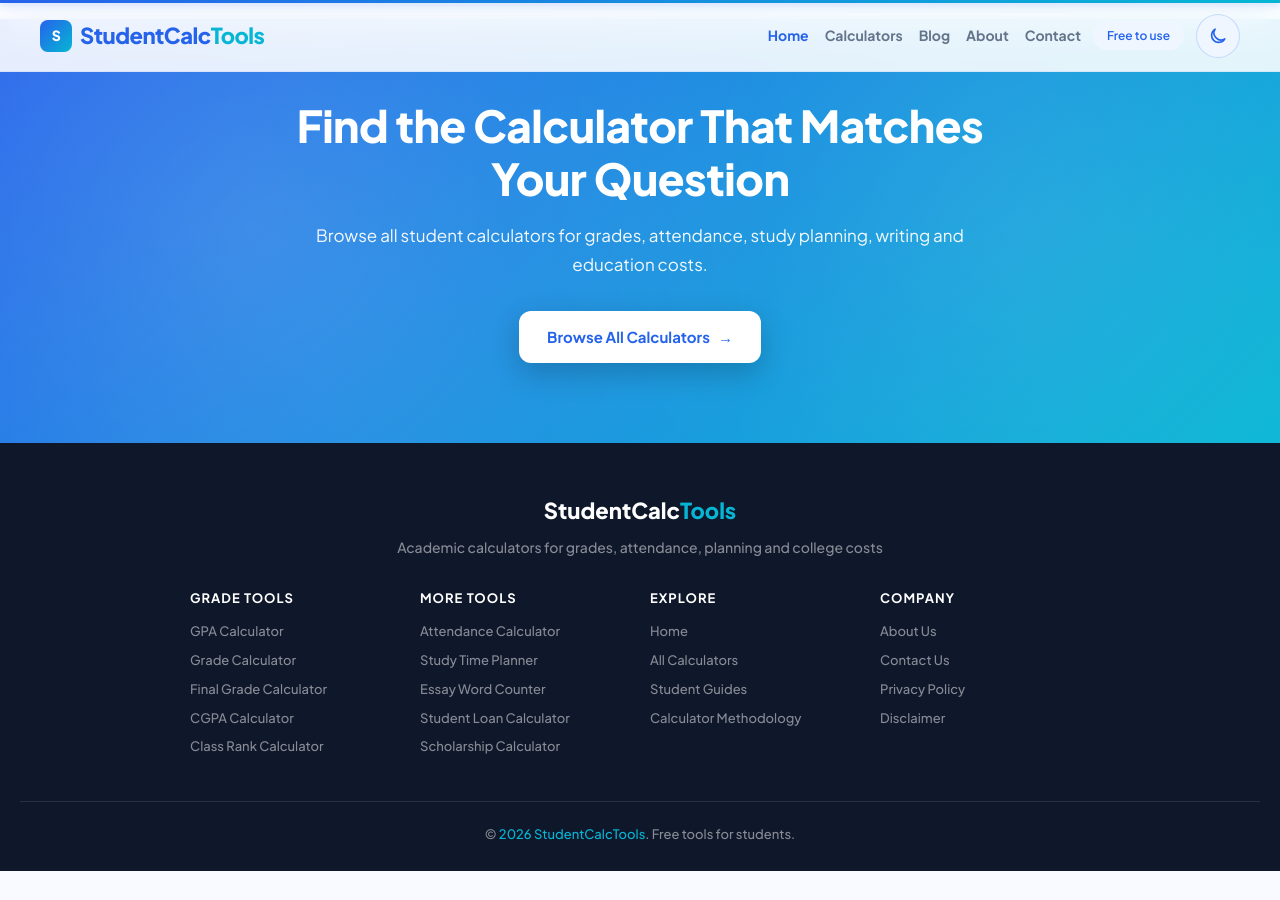
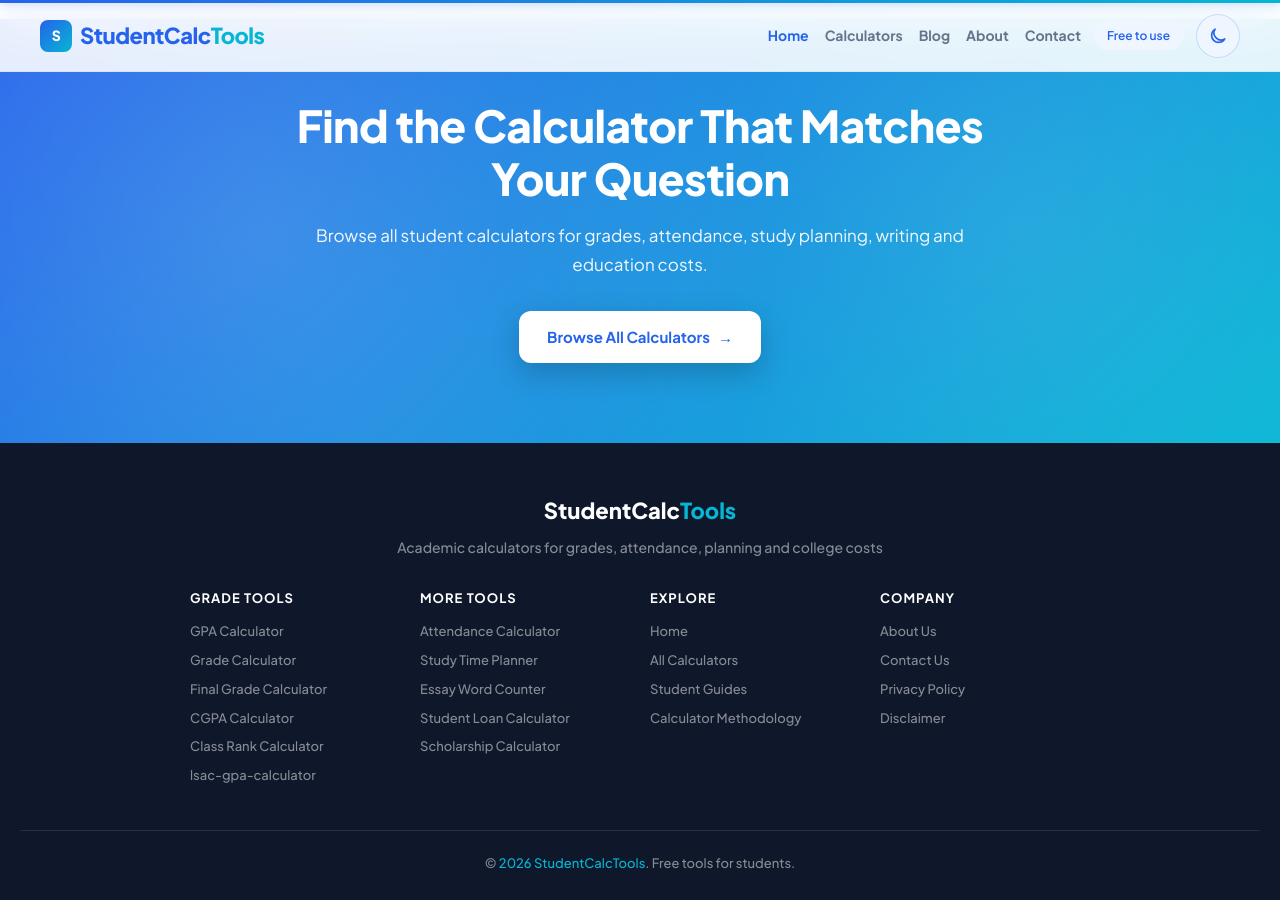
Before and after one commit to zaidmeo09-dhangal/studentcalctools, a Jekyll site: the page built from index.html, in a window 1280 px wide and 900 px high, scrolled down 8304 px. Built offline with Jekyll 4.4.1, drawn with Linux system fonts in a browser that asks for light colours; before the commit the page ends 9175 px from its top, so only the background shows below that.

Commit message:
Update footer.html

```diff
--- a/_includes/footer.html
+++ b/_includes/footer.html
@@ -33,6 +33,10 @@
             <a href="/class-rank-calculator/"
                {% if page.url == "/class-rank-calculator/" %}aria-current="page"{% endif %}>
                 Class Rank Calculator
+            </a>
+            <a href="/lsac-gpa-calculator/"
+               {% if page.url == "/lsac-gpa-calculator/" %}aria-current="page"{% endif %}>
+                lsac-gpa-calculator
             </a>
         </div>
 
```
